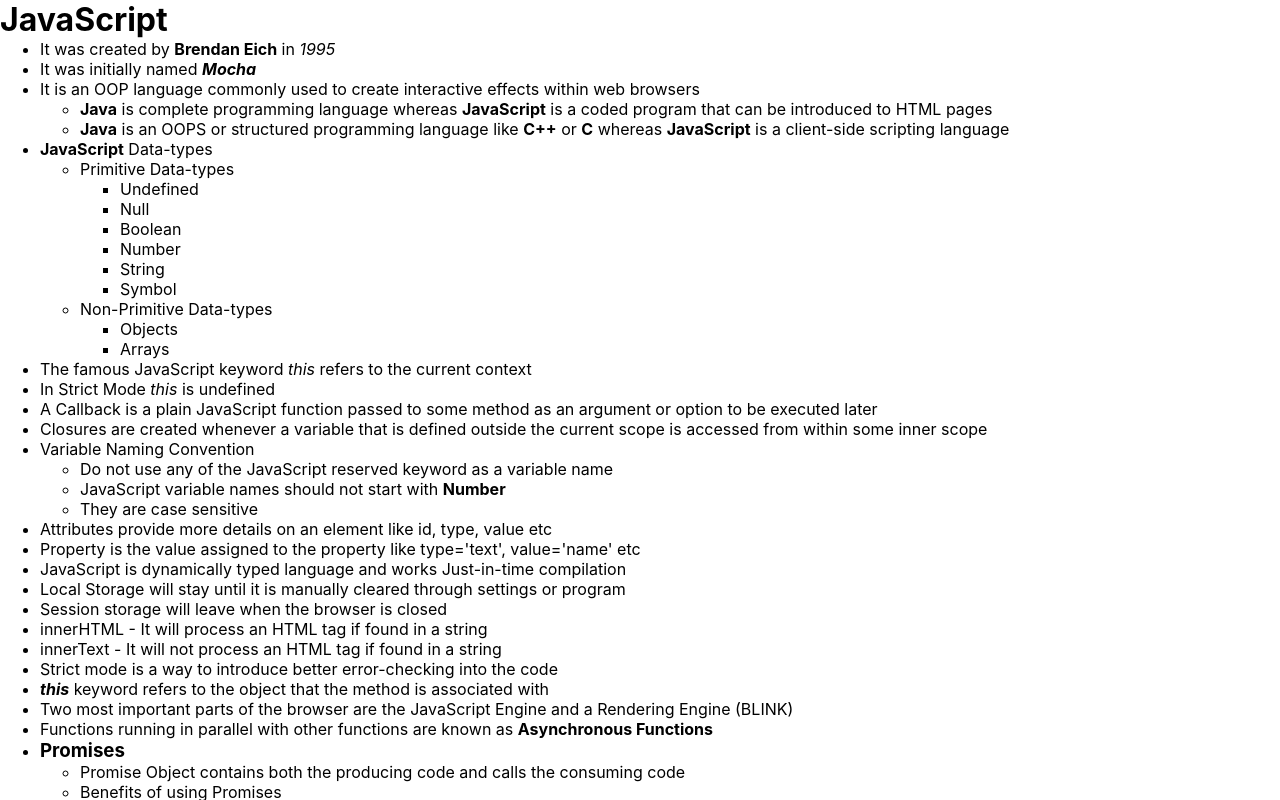
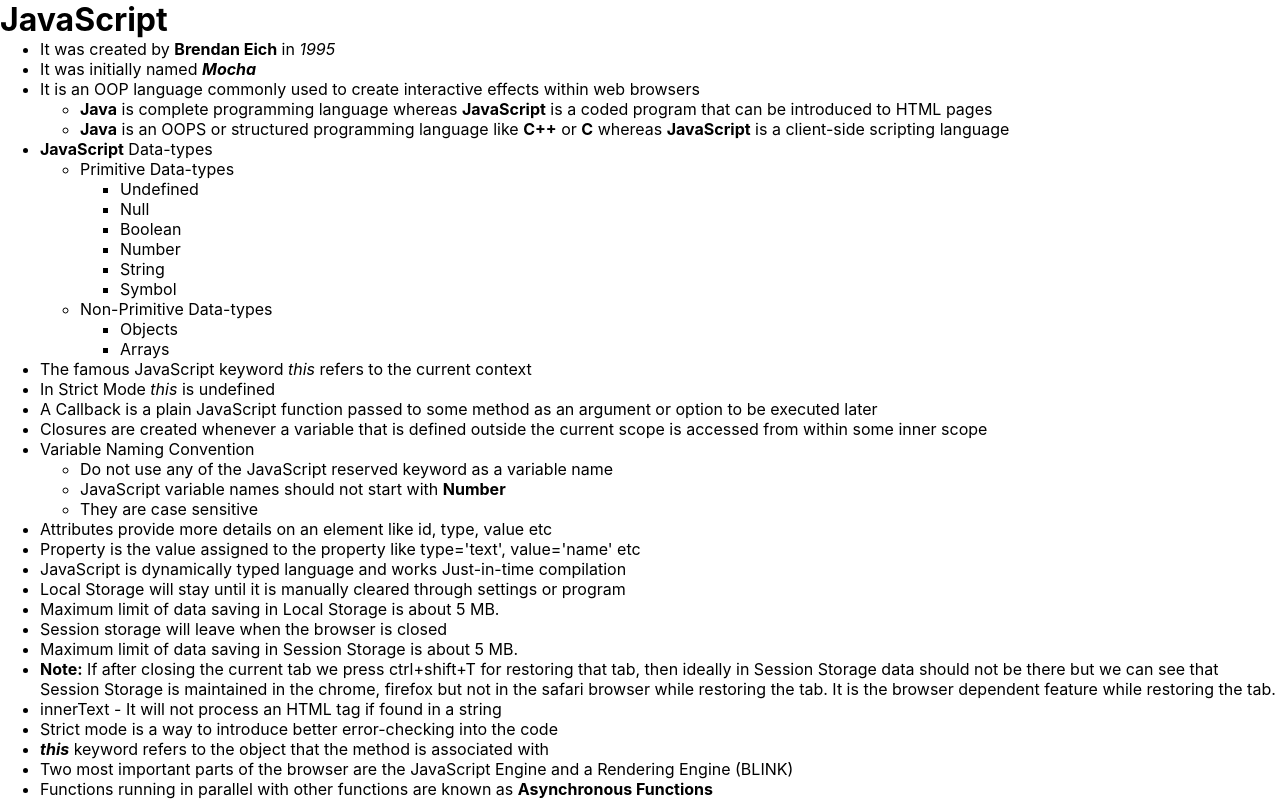
Before and after one commit to karananeja/web-development-notes, a React (Create React App) app: page /javascript in a window 1280 px wide. Shown: the top 800 px of the page. Built offline with nearby package versions, Linux system fonts and the light colour scheme.

Commit message:
updated the notes

```diff
--- a/src/pages/JavaScript.js
+++ b/src/pages/JavaScript.js
@@ -86,11 +86,18 @@
           <li>
             Local Storage will stay until it is manually cleared through settings or program
           </li>
+          <li>Maximum limit of data saving in Local Storage is about 5 MB.</li>
+          <li>Session storage will leave when the browser is closed</li>
           <li>
-            Session storage will leave when the browser is closed
+            Maximum limit of data saving in Session Storage is about 5 MB.
           </li>
           <li>
-            innerHTML - It will process an HTML tag if found in a string
+            <strong>Note:</strong> If after closing the current tab we press
+            ctrl+shift+T for restoring that tab, then ideally in Session Storage
+            data should not be there but we can see that Session Storage is
+            maintained in the chrome, firefox but not in the safari browser
+            while restoring the tab. It is the browser dependent feature while
+            restoring the tab.
           </li>
           <li>
             innerText - It will not process an HTML tag if found in a string
```
